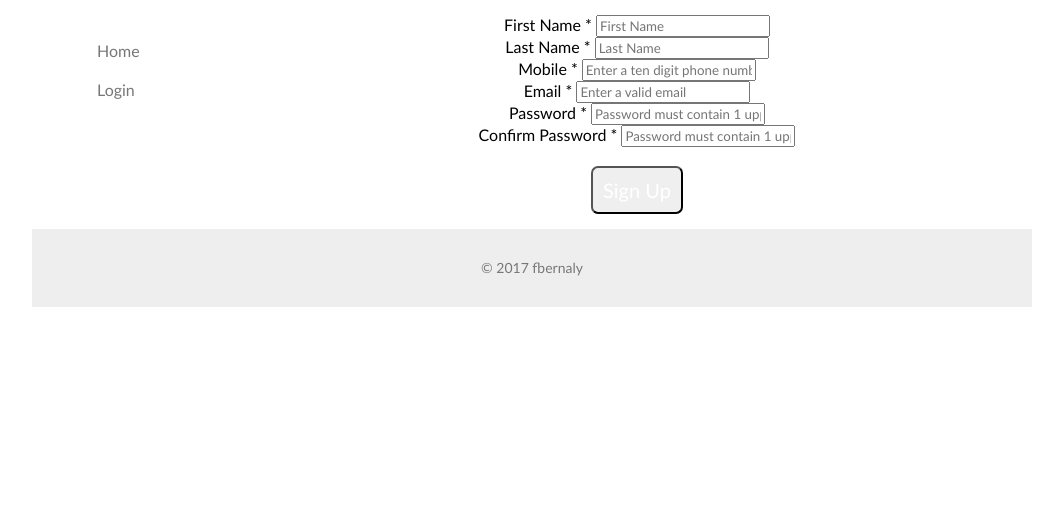
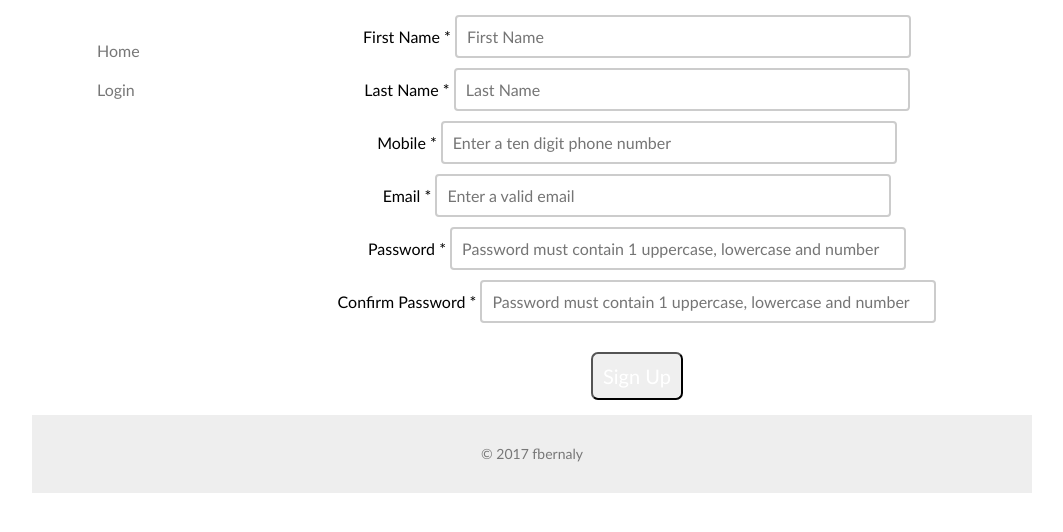
Before and after one commit to fbernaly/FilmLookup-WebApp, a PHP site: page /web/signup.html in a window 1280 px wide. Shown: the part 131-663 px from the top of the page, without its empty margins (108-1171 px from the left). Run offline with PHP 8.4, Linux system fonts and the light colour scheme.

Commit message:
input style

```diff
--- a/web/index.html
+++ b/web/index.html
@@ -35,7 +35,7 @@
 
                 <p id="p_admi" style="display:none">As an admin you can Add and Delete films from the data base.</p>
 
-                <input type="text" class="expandable" id="film_number" name="number" onkeyup="lookup()" placeholder="Search by film number...">
+                <input type="text" class="searchable" id="film_number" name="number" onkeyup="lookup()" placeholder="Search by film number...">
 
                 <button onclick="addFilm()" id="add_button" style="display:none;">Add</button>
                 <br>
--- a/web/login.html
+++ b/web/login.html
@@ -35,6 +35,7 @@
                     <br> Password:
                     <input type="password" name="password" id="password" placeholder="Enter your password" required="required" />
                     <br>
+                    <br>
                     <button>Log In</button>
                 </form>
             </center>
--- a/web/styles/main.css
+++ b/web/styles/main.css
@@ -155,22 +155,26 @@ table tr:hover {
     color: black;
 }
 
-input[type=text].expandable {
-    width: 80%;
+input[type=text],
+input[type=tel],
+input[type=email],
+input[type=password] {
+    width: 60%;
     box-sizing: border-box;
     border: 2px solid #ccc;
     border-radius: 4px;
     font-size: 16px;
+    padding: 10px;
+    margin-bottom: 10px;
+}
+
+input[type=text].searchable {
     background-color: white;
     background-image: url('../ima/loupe.png');
     background-position: 10px 10px;
     background-repeat: no-repeat;
     padding: 12px 20px 12px 40px;
     transition: width 0.4s ease-in-out;
-}
-
-input[type=text].expandable:focus {
-    width: 80%;
 }
 
 button {
```
